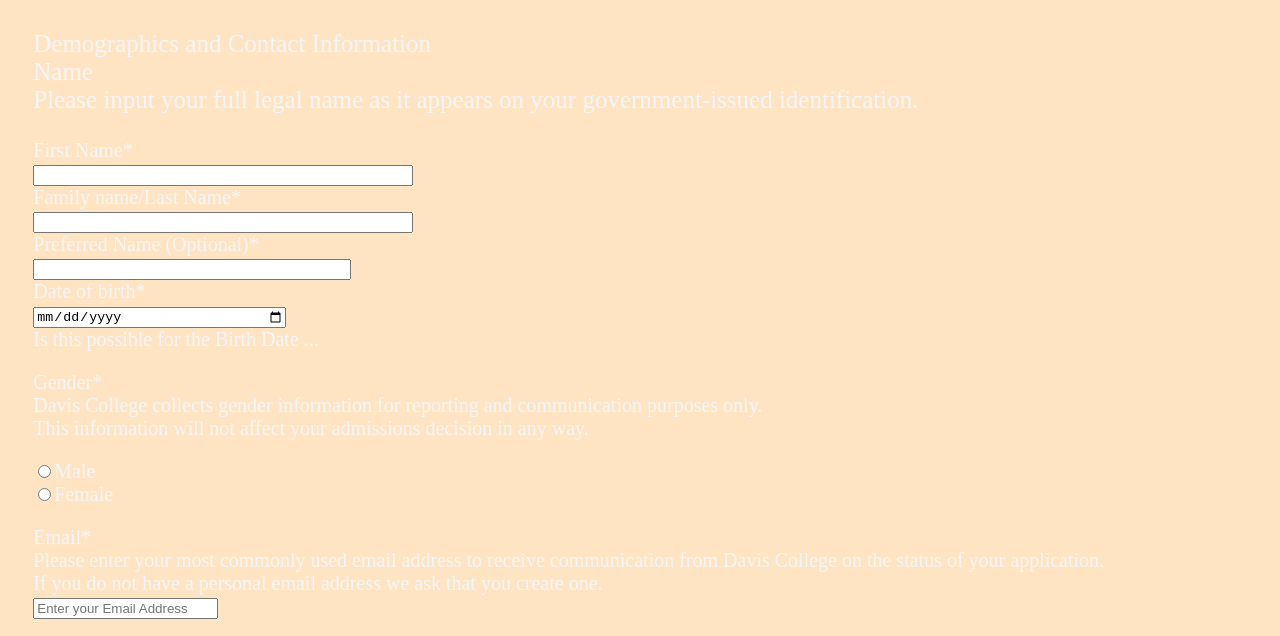
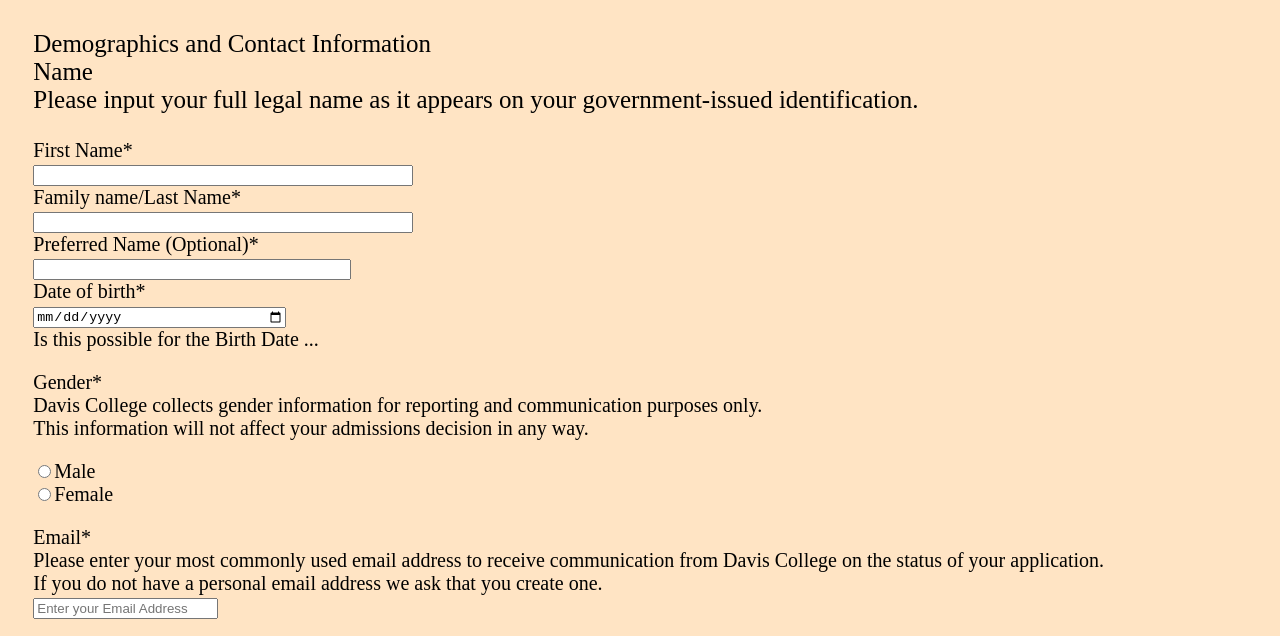
Before and after one commit to yvesndihokubwayo/My-First-GitHub-Host, a plain HTML site: page Yves NDIHOKUBWAYO_Assignment1 C.HTML in a window 1280 px wide. Shown: the part 101-737 px from the top of the page. Drawn offline with Linux system fonts and the light colour scheme.

Commit message:
Update Yves NDIHOKUBWAYO_Assignment1 C.HTML

```diff
--- a/Yves NDIHOKUBWAYO_Assignment1 C.HTML
+++ b/Yves NDIHOKUBWAYO_Assignment1 C.HTML
@@ -6,10 +6,10 @@
 <body style="background-color: bisque; ">
 
 <h1 style="background-color: lightsteelblue; border-radius: 20%; font-size: 50px; border-style: groove; font-family: Bell MT; text-align: center; " >DAVIS COLLEGE | AKILAH APPLICATION FORM</h1>
-<p style="margin-left: 2%; font-size:25px; color: whitesmoke;">Demographics and Contact Information<br>
+<p style="margin-left: 2%; font-size:25px; color: black;">Demographics and Contact Information<br>
 Name<br>
 Please input your full legal name as it appears on your government-issued identification.</p>
-        <form style="margin-left:2%; color: whitesmoke; font-size: 20px;">
+        <form style="margin-left:2%; color: black; font-size: 20px;">
     First Name*<br> <input type="text" name="Fname" style=" width: 30%;"><br>
     Family name/Last Name* <br> <input type="text" name="Lname" style=" width: 30%;"><br>
     Preferred Name (Optional)* <br> <input type="text" name="Lname" style=" width: 25%;"><br>
```
